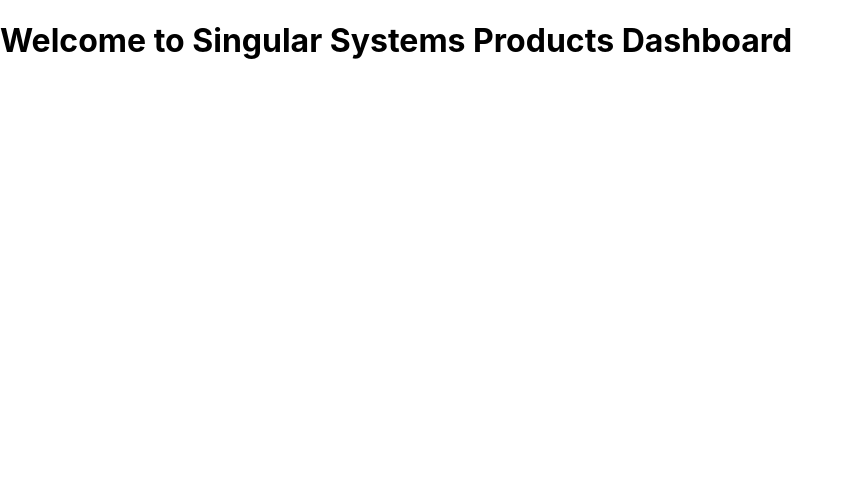
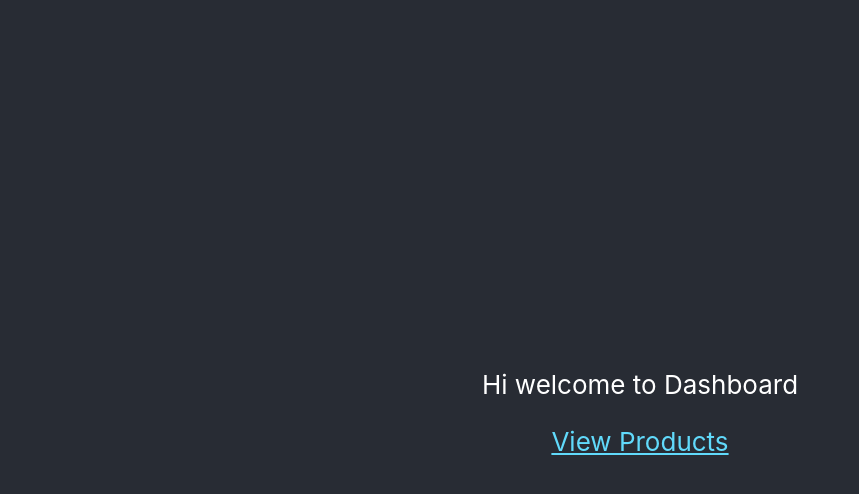
Before and after one commit to menzimanqele/SingularSystems.Products-Sales, a React (Create React App) app in the folder singularsystems.products.web/: page / in a window 1280 px wide. Shown: the top 494 px of the page, without its empty margins (0-859 px from the left). Built offline with nearby package versions, Linux system fonts and the light colour scheme.

Commit message:
added enviroment variable added nav paths  nav to dashboard page

```diff
--- a/singularsystems.products.web/package.json
+++ b/singularsystems.products.web/package.json
@@ -6,6 +6,7 @@
     "@testing-library/jest-dom": "^5.17.0",
     "@testing-library/react": "^13.4.0",
     "@testing-library/user-event": "^13.5.0",
+
     "react": "^18.2.0",
     "react-dom": "^18.2.0",
     "react-router-dom": "^6.22.3",
@@ -35,5 +36,8 @@
       "last 1 firefox version",
       "last 1 safari version"
     ]
+  },
+  "devDependencies": {
+    "dotnet": "^1.1.4"
   }
 }
--- /dev/null
+++ b/singularsystems.products.web/src/env.js
@@ -0,0 +1,3 @@
+REACT_APP_NAME='Singular Systems Products'
+REACT_APP_ENV='development'
+REACT_APP_PRODUCTS_URL='https://singularsystems-tech-assessment-sales-api2.azurewebsites.net/'
--- a/singularsystems.products.web/src/pages/dashboard.jsx
+++ b/singularsystems.products.web/src/pages/dashboard.jsx
@@ -1,8 +1,24 @@
 
+import '../App.css'
+import { productListPath } from "../routing/navigationPaths"
 export function Dashboard() {
     return (
-        <h1>
-             Welcome to Singular Systems Products Dashboard
-        </h1>
+        <>
+            <div className="App">
+                <header className="App-header">
+                    <p>
+                        Hi welcome to {process.env.REACT_APP_NAME} Dashboard
+                    </p>
+                    <a
+                        className="App-link"
+                        href={productListPath}
+                        rel="noopener noreferrer"
+                    >
+                        View Products
+                    </a>
+                </header>
+            </div>
+        </>
+
     )
 }
--- a/singularsystems.products.web/src/pages/products/productsList/productList.jsx
+++ b/singularsystems.products.web/src/pages/products/productsList/productList.jsx
@@ -1,5 +1,8 @@
-export function ProductList(){
-    return(
-        <h1>Product list</h1>
+import '../../../App.css'
+export function ProductList() {
+    return (
+        <div className='App'>
+            <h1>Product list </h1>
+        </div>
     )
 };
--- a/singularsystems.products.web/src/routing/AppRoutes.js
+++ b/singularsystems.products.web/src/routing/AppRoutes.js
@@ -2,6 +2,8 @@
 import { BrowserRouter } from "react-router-dom";
 import { Dashboard } from "../pages/dashboard";
 import { ProductList } from "../pages/products/productsList/productList";
+import { productListPath } from "./navigationPaths";
+
 
 export function AppRoutes() {
   return(
@@ -9,7 +11,7 @@
   <BrowserRouter>
     <Routes>
       <Route path="/" element={<Dashboard />}></Route>
-      <Route path="product-list" element={<ProductList />}></Route>
+      <Route path={productListPath} element={<ProductList />}></Route>
     </Routes>
   </BrowserRouter>
   );
--- /dev/null
+++ b/singularsystems.products.web/src/routing/navigationPaths.js
@@ -0,0 +1 @@
+export const productListPath = 'product-list';
```
Also changed, not shown: 1 other file (tests, documents, lock files or other folders).
